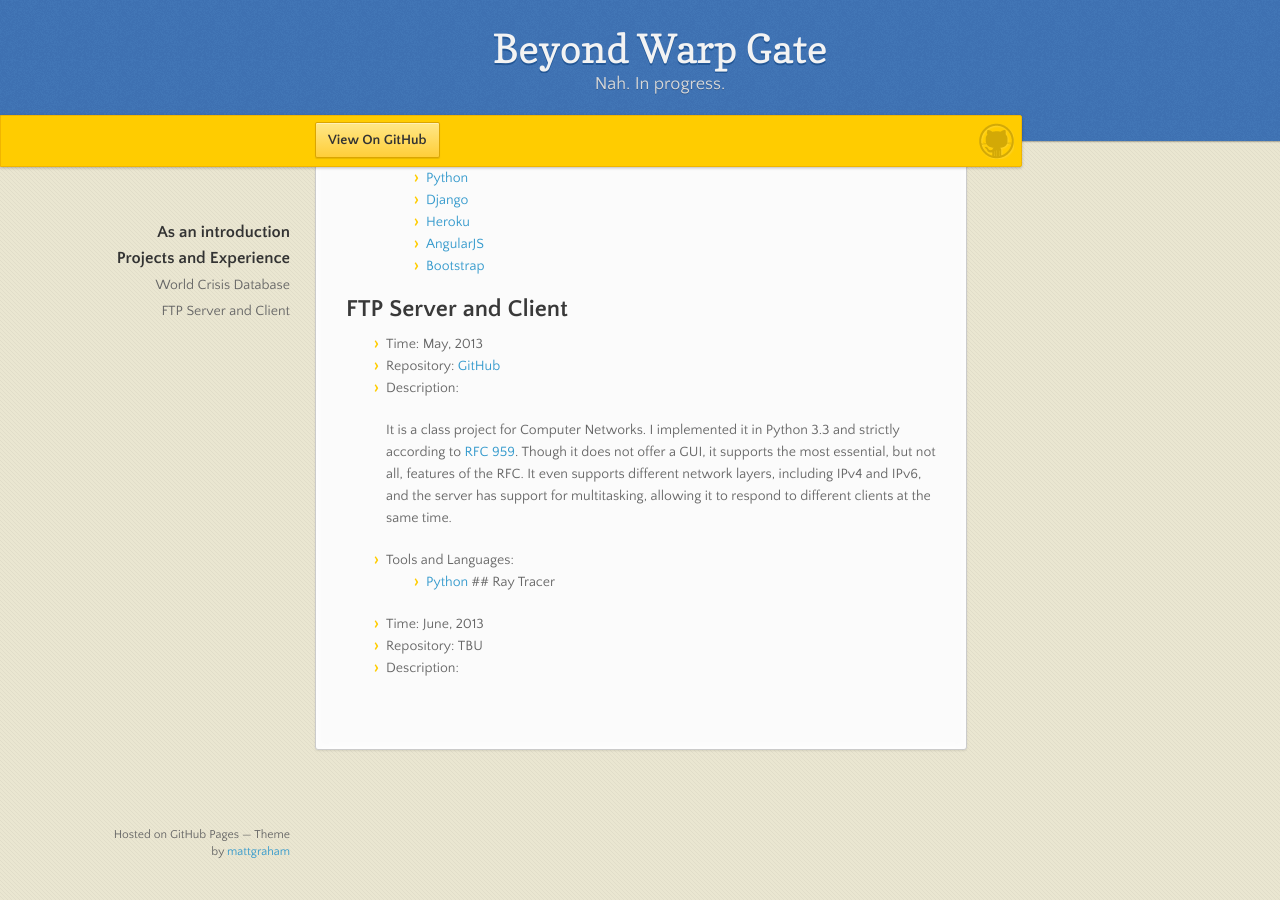
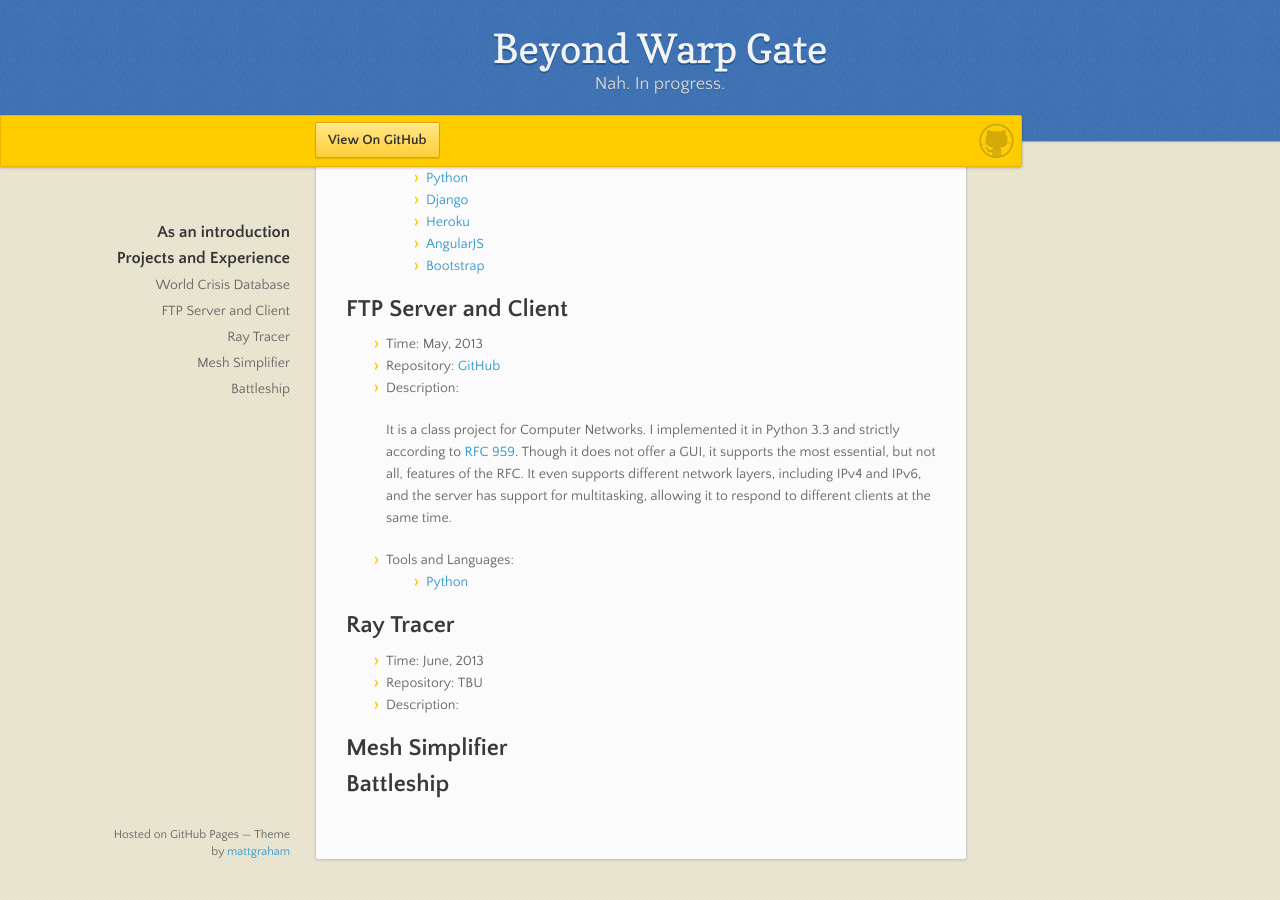
Before and after one commit to hotpxl/hotpxl.github.io, a Jekyll site: the page index.html, which Jekyll copies as it is, in a window 1280 px wide and 900 px high, scrolled down 730 px. Built offline with Jekyll 4.4.1, drawn with Linux system fonts in a browser that asks for light colours; nearby versions of some CDN libraries; Markdown is read by kramdown in place of the engine named in the settings.

```diff
--- a/index.html
+++ b/index.html
@@ -97,15 +97,21 @@
 <li>Tools and Languages:
 
 <ul>
-<li>
-<a href="http://www.python.org/">Python</a>
-## Ray Tracer</li>
+<li><a href="http://www.python.org/">Python</a></li>
 </ul>
 </li>
+</ul><h2>
+<a name="ray-tracer" class="anchor" href="#ray-tracer"><span class="octicon octicon-link"></span></a>Ray Tracer</h2>
+
+<ul>
 <li>Time: June, 2013</li>
 <li>Repository: TBU</li>
 <li>Description:</li>
-</ul>
+</ul><h2>
+<a name="mesh-simplifier" class="anchor" href="#mesh-simplifier"><span class="octicon octicon-link"></span></a>Mesh Simplifier</h2>
+
+<h2>
+<a name="battleship" class="anchor" href="#battleship"><span class="octicon octicon-link"></span></a>Battleship</h2>
       </section>
       <footer>
         <p><small>Hosted on GitHub Pages &mdash; Theme by <a href="https://twitter.com/michigangraham">mattgraham</a></small></p>
```
Also changed, not shown: params.json (+1 -1 lines).
